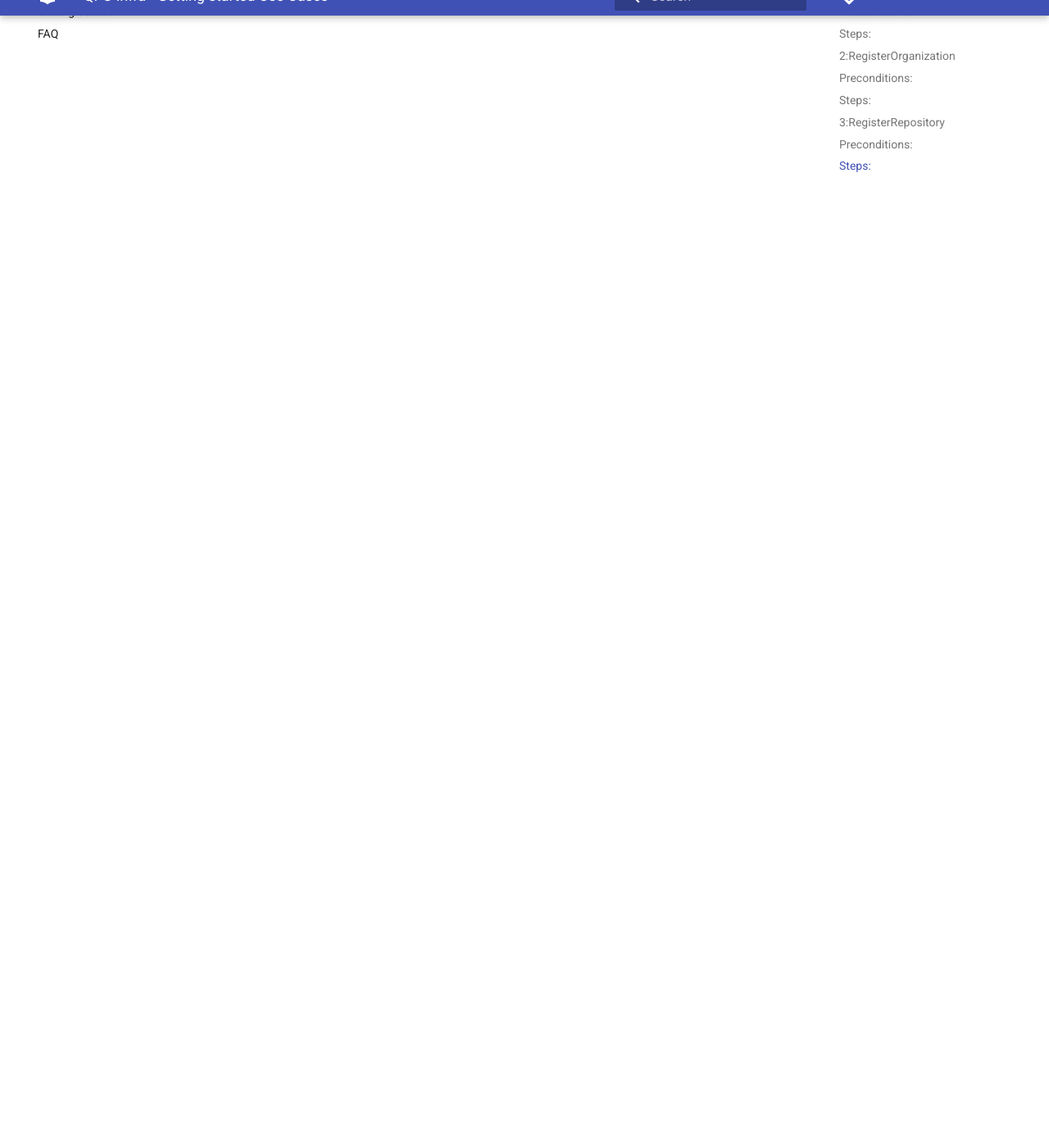
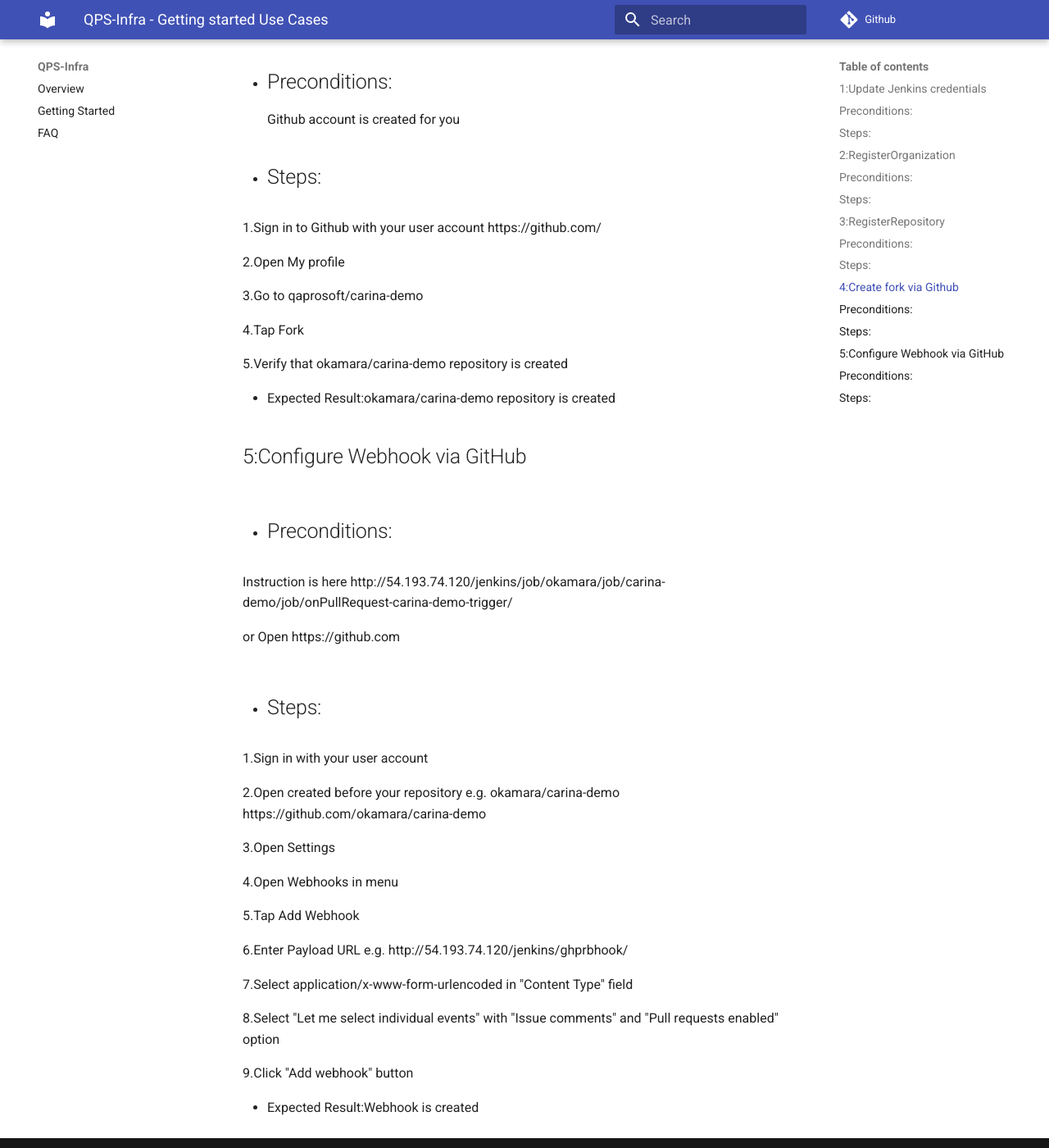
Before and after one commit to zebrunner/community-edition, an MkDocs documentation site: the page built from docs/usage.md, in a window 1280 px wide and 1400 px high, scrolled down 2835 px. Shown: the whole window at 82% size. Built offline with MkDocs 1.6.1 and Material for MkDocs 9.7.7, drawn with Linux system fonts in a browser that asks for light colours; comment, search, counter and statistics services are not loaded; old or Windows-style settings are respelled for this version of MkDocs.

Commit message:
Update usage.md

```diff
--- a/docs/usage.md
+++ b/docs/usage.md
@@ -101,3 +101,52 @@
 
 * Expected Result:jenkins/okamara/carina-demo/ contains jobs: onPullRequest-carina-demo-trigger and
 onPullRequest-carina-demo
+
+
+## 4:Create fork via Github
+* ## Preconditions:
+Github account is created for you
+
+* ## Steps:
+
+1.Sign in to Github with your user account https://github.com/
+
+2.Open My profile
+
+3.Go to qaprosoft/carina-demo
+
+4.Tap Fork
+
+5.Verify that okamara/carina-demo repository is created
+
+  * Expected Result:okamara/carina-demo repository is created
+
+## 5:Configure Webhook via GitHub
+* ## Preconditions:
+
+Instruction is here http://54.193.74.120/jenkins/job/okamara/job/carina-demo/job/onPullRequest-carina-demo-trigger/
+
+or
+Open https://github.com
+
+* ## Steps:
+
+1.Sign in with your user account
+
+2.Open created before your repository e.g. okamara/carina-demo https://github.com/okamara/carina-demo
+
+3.Open Settings
+
+4.Open Webhooks in menu
+
+5.Tap Add Webhook
+
+6.Enter Payload URL e.g. http://54.193.74.120/jenkins/ghprbhook/
+
+7.Select application/x-www-form-urlencoded in "Content Type" field
+
+8.Select "Let me select individual events" with "Issue comments" and "Pull requests enabled" option
+
+9.Click "Add webhook" button
+
+  * Expected Result:Webhook is created
```
